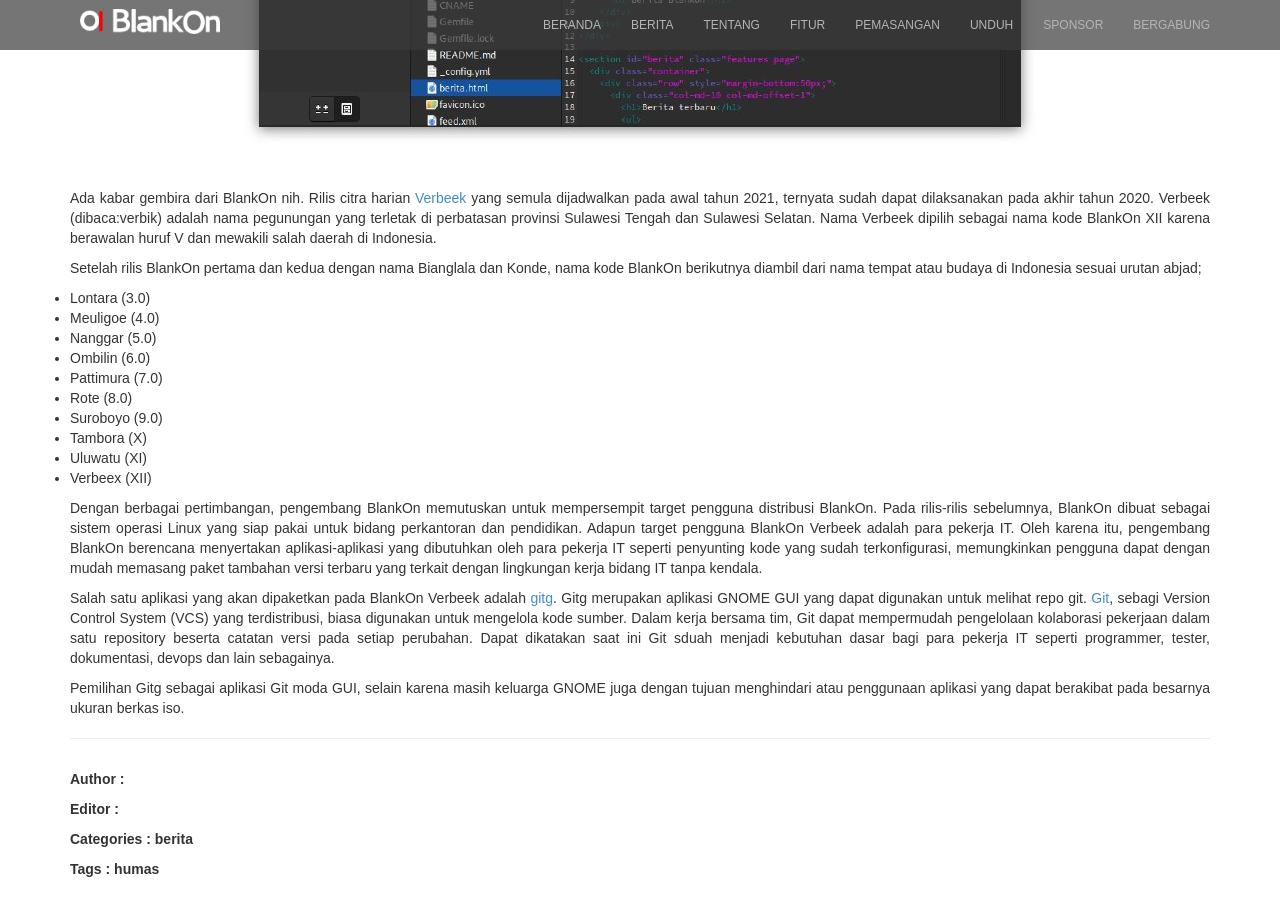
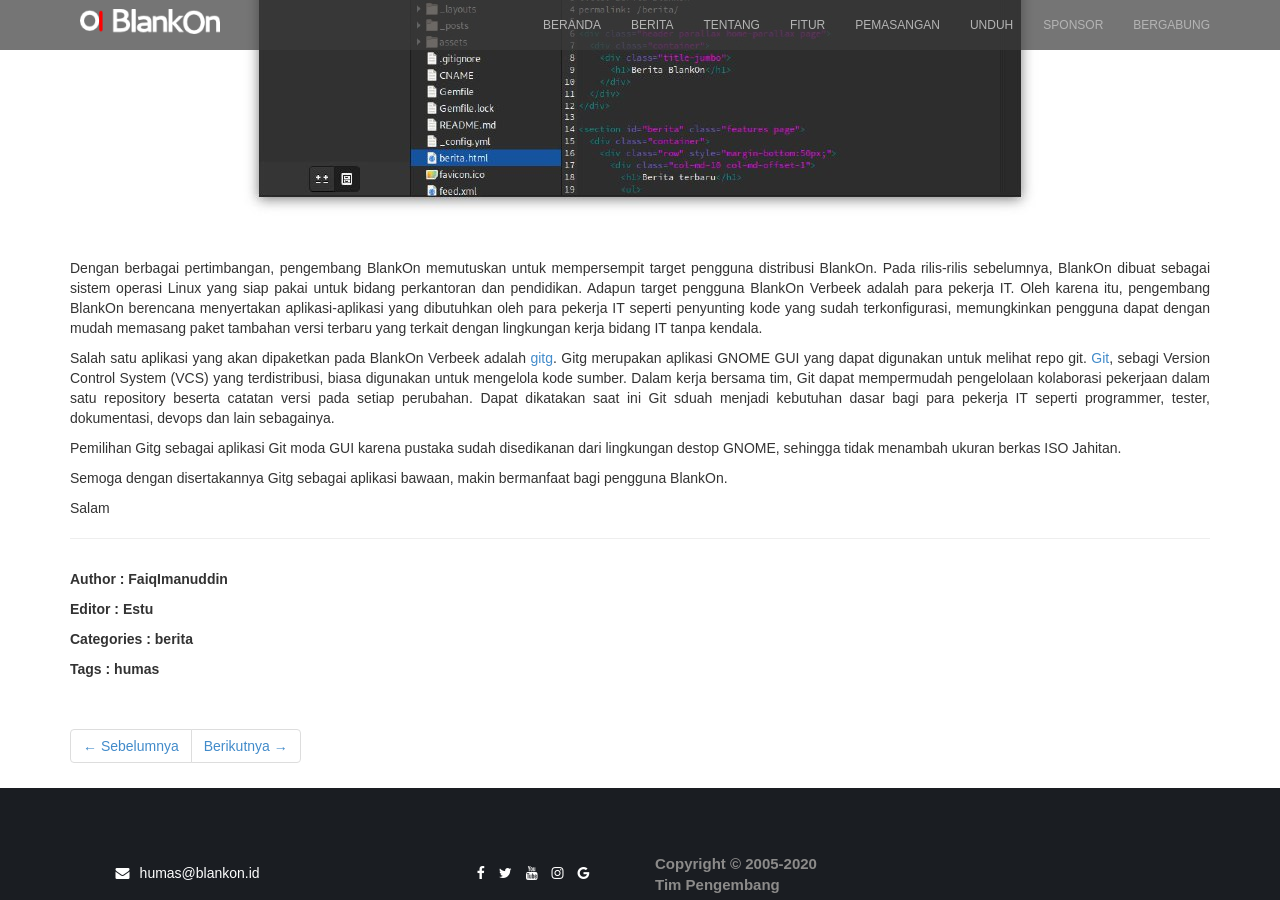
Before and after one commit to BlankOn/beranda, a Jekyll site: the page built from _posts/2020-12-21-pengembang-blankOn-menyertakan-gitg-pada-verbeek.md, in a window 1280 px wide and 900 px high, scrolled down 778 px. Built offline with Jekyll 4.4.1, drawn with Linux system fonts in a browser that asks for light colours.

Commit message:
[Estu] - fix review

```diff
--- a/_posts/2020-12-21-Pengembang-BlankOn-Menyertakan-Gitg-pada-Verbeek.md
+++ b/_posts/2020-12-21-pengembang-blankOn-menyertakan-gitg-pada-verbeek.md
@@ -1,6 +1,6 @@
 ---
-author:
-editor:
+author: FaiqImanuddin
+editor: Estu
 date: 2020-12-21 23:27:17+00:00
 layout: post
 license: CC-BY-SA-3.0
@@ -13,25 +13,16 @@
 
 ---
 
-![](/assets/posts/2020-12/gitg.jpeg){: .text-center .img-responsive }
-
-
 Ada kabar gembira dari BlankOn nih. Rilis citra harian [Verbeek](https://github.com/BlankOn/Verbeek) yang semula dijadwalkan pada awal tahun 2021, ternyata sudah dapat dilaksanakan pada akhir tahun 2020. Verbeek (dibaca:verbik) adalah nama pegunungan yang terletak di perbatasan provinsi Sulawesi Tengah dan Sulawesi Selatan. Nama Verbeek dipilih sebagai nama kode BlankOn XII karena berawalan huruf V dan mewakili salah daerah di Indonesia.
 
-Setelah rilis BlankOn pertama dan kedua dengan nama Bianglala dan Konde, nama kode BlankOn berikutnya diambil dari nama tempat atau budaya di Indonesia sesuai urutan abjad;
-- Lontara (3.0)
-- Meuligoe (4.0)
-- Nanggar (5.0)
-- Ombilin (6.0)
-- Pattimura (7.0)
-- Rote (8.0)
-- Suroboyo (9.0)
-- Tambora (X)
-- Uluwatu (XI)
-- Verbeex (XII)
+![](/assets/posts/2020-12/gitg.jpeg){: .text-center .img-responsive }
 
 Dengan berbagai pertimbangan, pengembang BlankOn memutuskan untuk mempersempit target pengguna distribusi BlankOn. Pada rilis-rilis sebelumnya, BlankOn dibuat sebagai sistem operasi Linux yang siap pakai untuk bidang perkantoran dan pendidikan. Adapun target pengguna BlankOn Verbeek adalah para pekerja IT. Oleh karena itu, pengembang BlankOn berencana menyertakan aplikasi-aplikasi yang dibutuhkan oleh para pekerja IT seperti penyunting kode yang sudah terkonfigurasi, memungkinkan pengguna dapat dengan mudah memasang paket tambahan versi terbaru yang terkait dengan lingkungan kerja bidang IT tanpa kendala.
 
 Salah satu aplikasi yang akan dipaketkan pada BlankOn Verbeek adalah [gitg](https://wiki.gnome.org/Apps/Gitg/). Gitg merupakan aplikasi GNOME GUI yang dapat digunakan untuk melihat repo git. [Git](https://git-scm.com/), sebagi Version Control System (VCS) yang terdistribusi, biasa digunakan untuk mengelola kode sumber. Dalam kerja bersama tim, Git dapat mempermudah pengelolaan kolaborasi pekerjaan dalam satu repository beserta catatan versi pada setiap perubahan. Dapat dikatakan saat ini Git sduah menjadi kebutuhan dasar bagi para pekerja IT seperti programmer, tester, dokumentasi, devops dan lain sebagainya.
 
-Pemilihan Gitg sebagai aplikasi Git moda GUI, selain karena masih keluarga GNOME juga dengan tujuan menghindari atau penggunaan aplikasi yang dapat berakibat pada besarnya ukuran berkas iso.
+Pemilihan Gitg sebagai aplikasi Git moda GUI karena pustaka sudah disedikanan dari lingkungan destop GNOME, sehingga tidak menambah ukuran berkas ISO Jahitan.
+
+Semoga dengan disertakannya Gitg sebagai aplikasi bawaan, makin bermanfaat bagi pengguna BlankOn.
+
+Salam
```
Also changed, not shown: _posts/2020-12-23-sinau-blankon-slims-jakarta.md (+4 -2 lines).
